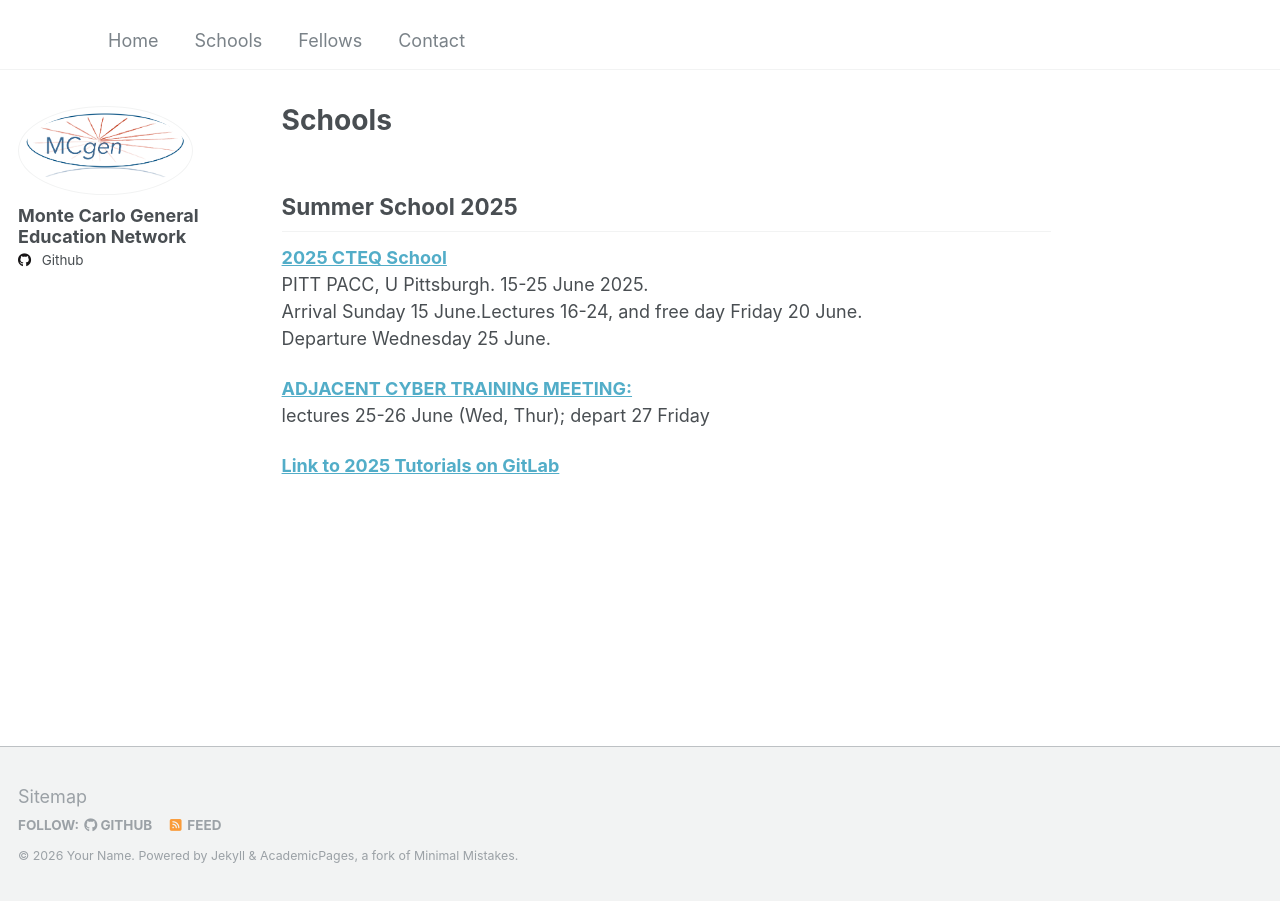
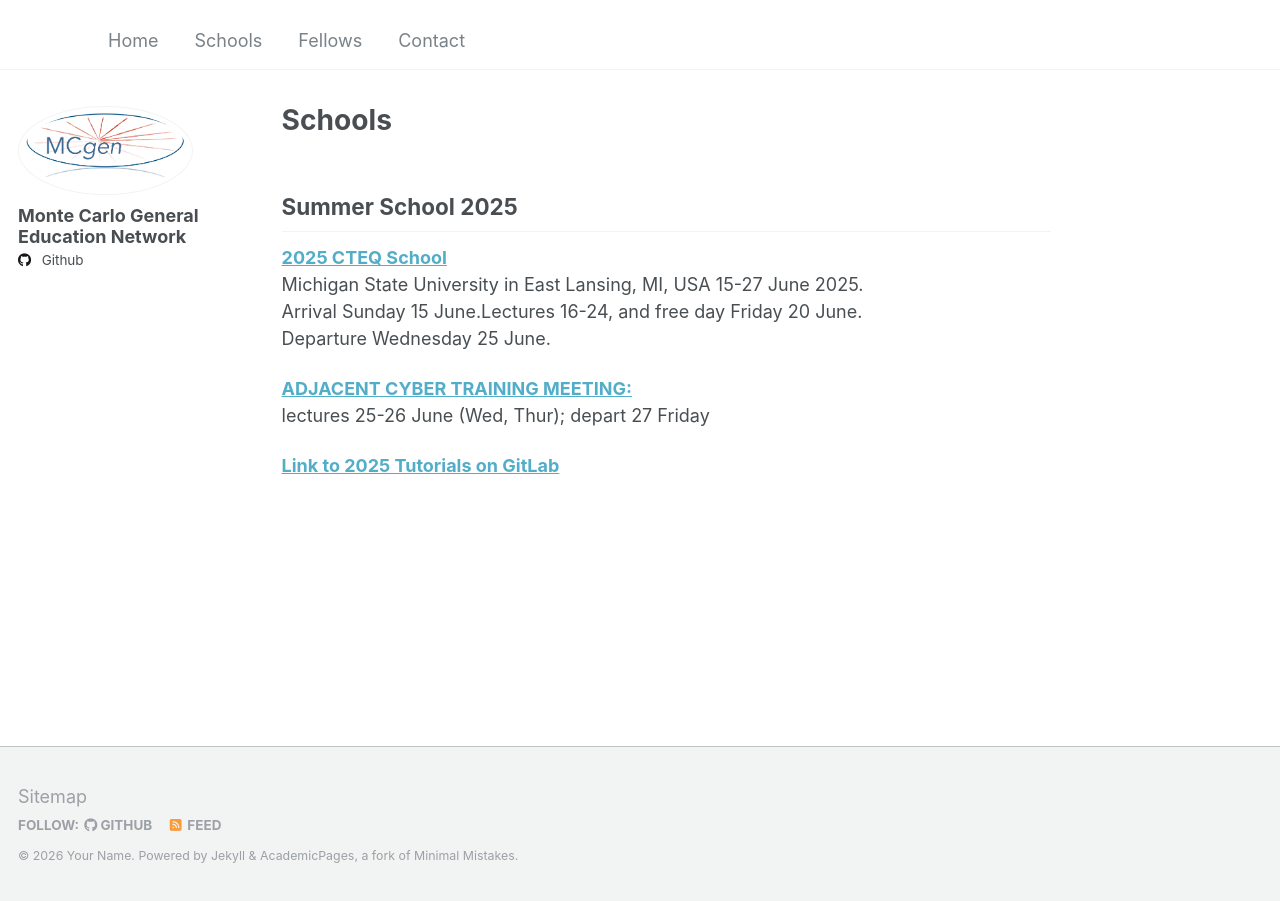
Before and after one commit to MCGenEdNet/MCGenEdNet.github.io, a Jekyll site: the page built from _pages/cv.md, in a window 1280 px wide. Built offline with Jekyll 4.4.1, drawn with Linux system fonts in a browser that asks for light colours.

Commit message:
Update cv.md

```diff
--- a/_pages/cv.md
+++ b/_pages/cv.md
@@ -10,7 +10,7 @@ redirect_from:
 ## Summer School 2025
 
 [**2025 CTEQ School**](https://indico.cern.ch/event/1497407/)\
-PITT PACC, U Pittsburgh. 15-25 June 2025.\
+Michigan State University in East Lansing, MI, USA 15-27 June 2025. \
 Arrival Sunday 15 June.Lectures 16-24, and free day Friday 20 June.\
 Departure Wednesday 25 June.
 
```
